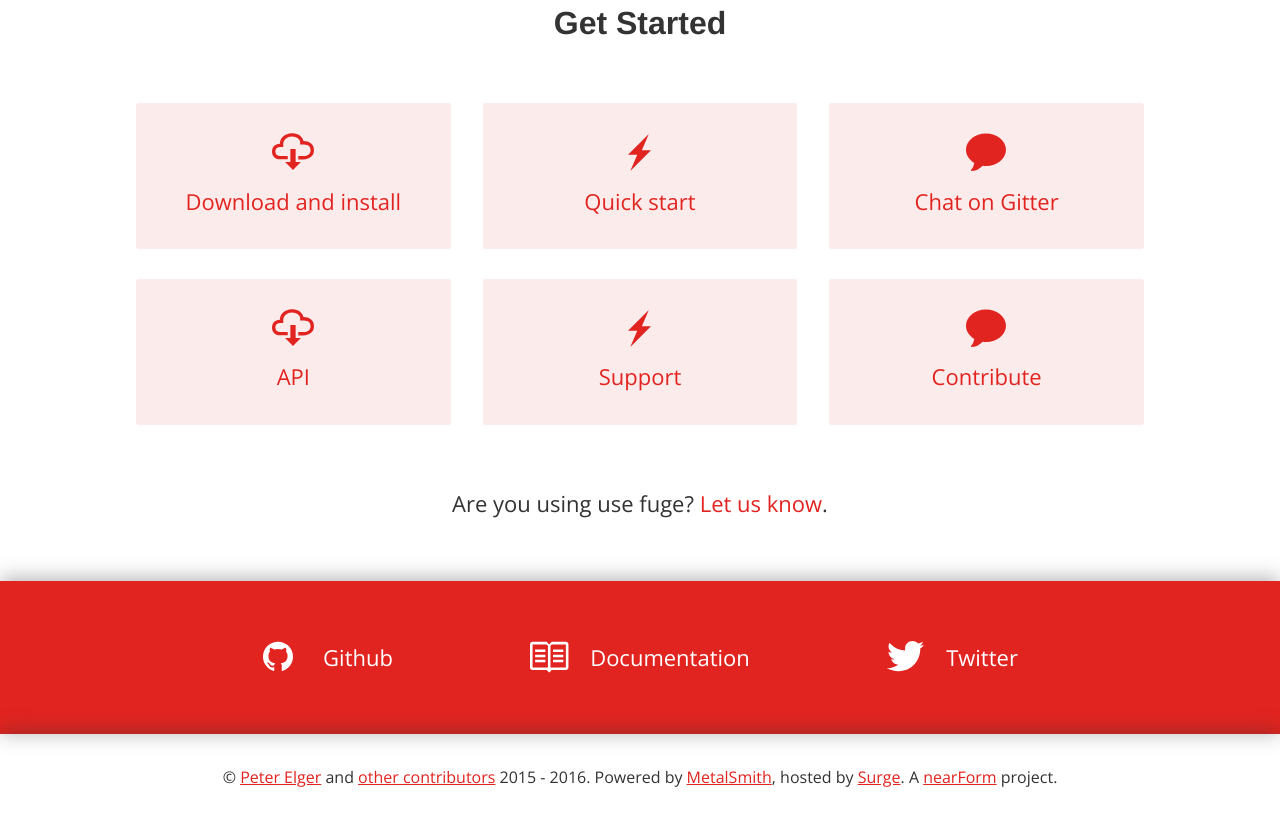
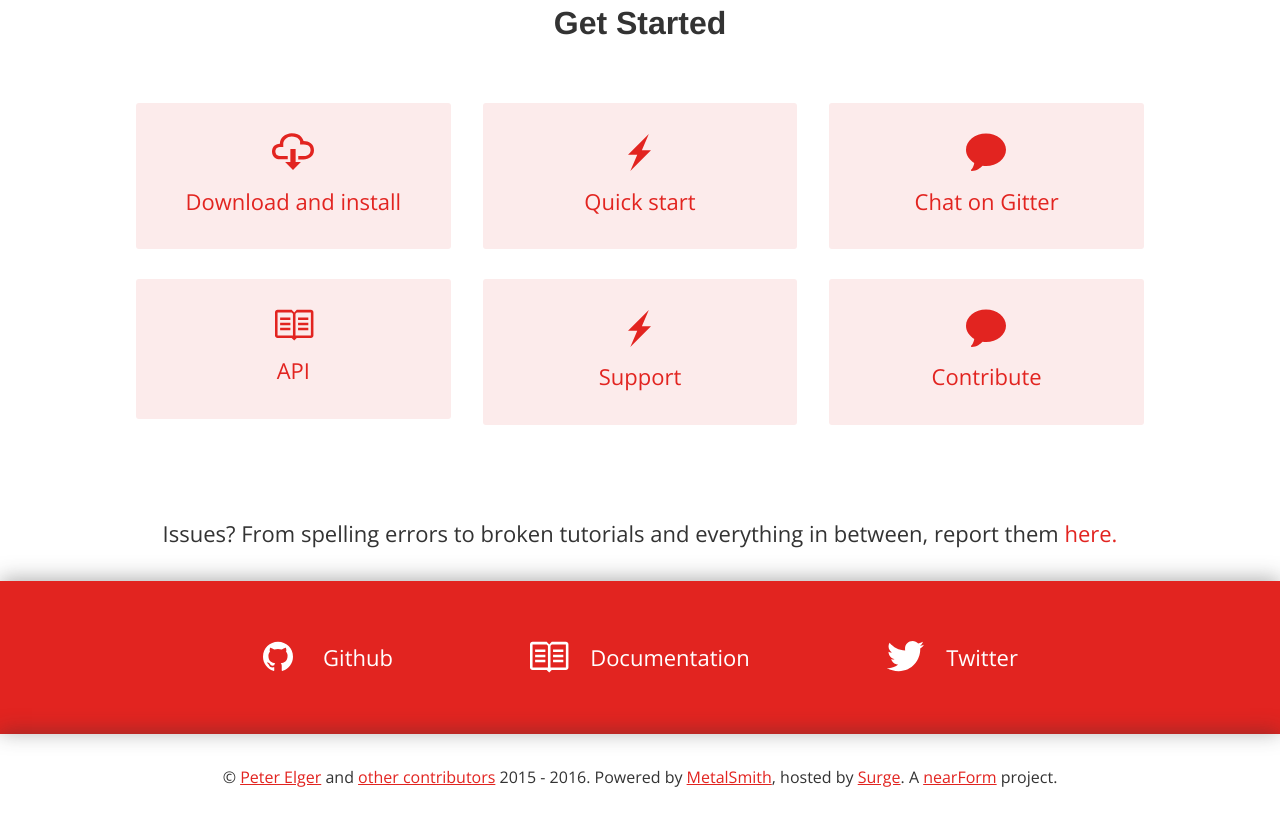
Before and after one commit to apparatus/fuge.io, a website: page src/template/layouts/splash.html in a window 1280 px wide. Shown: the part 916-1736 px from the top of the page. Drawn offline with nearby package versions, Linux system fonts and the light colour scheme; files that its build step writes are made by us from their sources; files whose address does not match are found by name; a web font is replaced by a local one.

Commit message:
Added api image to button, updated menu

```diff
--- a/src/scss/components/icons.scss
+++ b/src/scss/components/icons.scss
@@ -42,6 +42,12 @@
   background-image: url("/images/icon-download.svg");
 }
 
+.icon-api {
+  height: 34px;
+  width: 42px;
+  background-image: url("/images/icon-api.svg");
+}
+
 .icon-github {
   background-image: url("/images/icon-github.svg");
 }
--- a/src/scss/components/panels.scss
+++ b/src/scss/components/panels.scss
@@ -22,7 +22,8 @@
 
 .panel-download,
 .panel-start,
-.panel-chat {
+.panel-chat,
+.panel-api {
   transition: none;
 }
 
@@ -43,3 +44,9 @@
     background-position: 0 -40px;
   }
 }
+
+.panel-api:hover {
+  .icon-api {
+    background-position: 0 -34px;
+  }
+}
--- a/src/template/layouts/splash.html
+++ b/src/template/layouts/splash.html
@@ -84,8 +84,8 @@
 
           <div class="row">
             <div class="col-xs-12 col-md-4">
-              <a class="panel panel-highlighted panel-download" href="/api">
-                <p class="txt-center mb0"><i class="icon icon-download"></i></p>
+              <a class="panel panel-highlighted panel-api" href="/api">
+                <p class="txt-center mb0"><i class="icon icon-api"></i></p>
                 <p class="mb0">API</p>
               </a>
             </div>
@@ -106,9 +106,10 @@
           </div>
           <!-- row -->
 
-          <div class="row">
-            <div class="col-xs-12">
-              <p class="txt-lead mt mb2x">Are you using use fuge? <a href="https://github.com/apparatus/fuge.io/issues/new " target="_blank">Let us know</a>.</p>
+          <div class="row center-xs">
+            <div class="col-xs-12 col-md-12 col-lg-12">
+              <p class="txt-lead mb mt2x">Issues? From spelling errors to broken tutorials and everything in between, report
+              them <a href="https://github.com/apparatus/fuge.io/issues">here.</a></p>
             </div>
           </div>
           <!-- row -->
--- a/src/template/partials/menu.html
+++ b/src/template/partials/menu.html
@@ -11,10 +11,6 @@
         <li><a href="/#whatis">What is fuge?</a>
         <li><a href="/#action">Fuge in action</a>
         <li><a href="/#start">Get started</a>
-        <li><a href='/get-started/'>Getting started</a></li>
-        <li><a href='/api/'>API</a></li>
-        <li><a href='/support/'>Support</a></li>
-        <li><a href='/contribute/'>Contribute</a></li>
       </ul>
       <!-- nav items -->
     </div>
```
Also changed, not shown: assets/images/icon-api.svg (added).
